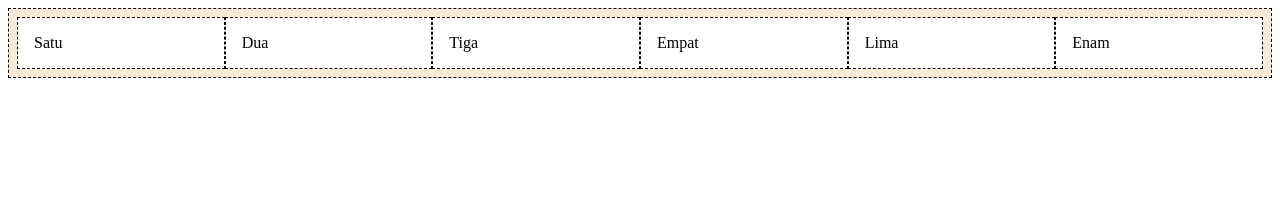
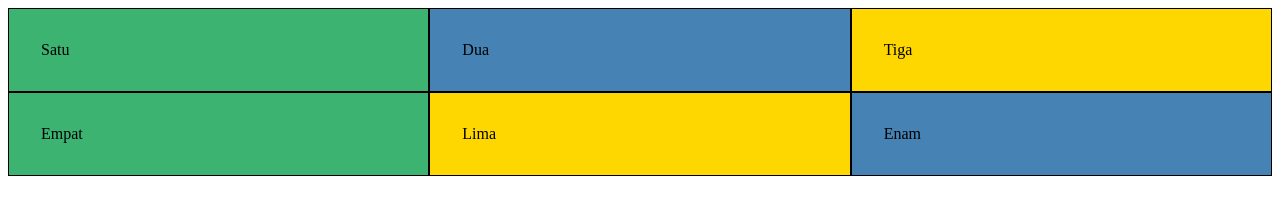
Before and after one commit to virgiliusnanamanek/Latihan-Grid, a plain HTML site: page index.html in a window 1280 px wide. Drawn offline with Linux system fonts and the light colour scheme.

Commit message:
Menambahkan kelas pada setiap elemen div dalam kelas wrapper serta menerapkan style baru pada setiap box dengan memberi setiap perbedaan warna

```diff
--- a/index.html
+++ b/index.html
@@ -8,13 +8,13 @@
   <link rel="stylesheet" href="style.css" type="text/css">
 </head>
 <body>
-  <div class="wrapper">
-  <div>Satu</div>
-  <div>Dua</div>
-  <div>Tiga</div>
-  <div>Empat</div>
-  <div>Lima</div>
-  <div>Enam</div>
+ <div class="wrapper">
+    <div class="box1">Satu</div>
+    <div class="box2">Dua</div>
+    <div class="box3">Tiga</div>
+    <div class="box4">Empat</div>
+    <div class="box5">Lima</div>
+    <div class="box6">Enam</div>
  </div>
 </body>
 </html>
--- a/style.css
+++ b/style.css
@@ -1,14 +1,27 @@
-.wrapper{
-  display: grid;
-  grid-template-columns:  repeat(6, 1fr);
+.wrapper {
+    display: grid;
+    grid-template-columns: repeat(3, 1fr);
 }
-.wrapper div{
-  border: 1px dashed black;
-  padding: 16px;
-  background-color : white;
+
+
+/* Styling pendukung */
+.wrapper div {
+    padding: 32px;
+    border: 1px solid black;
 }
-.wrapper {
- padding: 8px;
- background-color: antiquewhite;
- border: 1px dashed black;
+
+
+/* coloring */
+.box1, .box4 {
+    background-color: mediumseagreen;
 }
+
+
+.box2, .box6 {
+    background-color: steelblue;
+}
+
+
+.box3, .box5 {
+    background-color: gold;
+}
```
